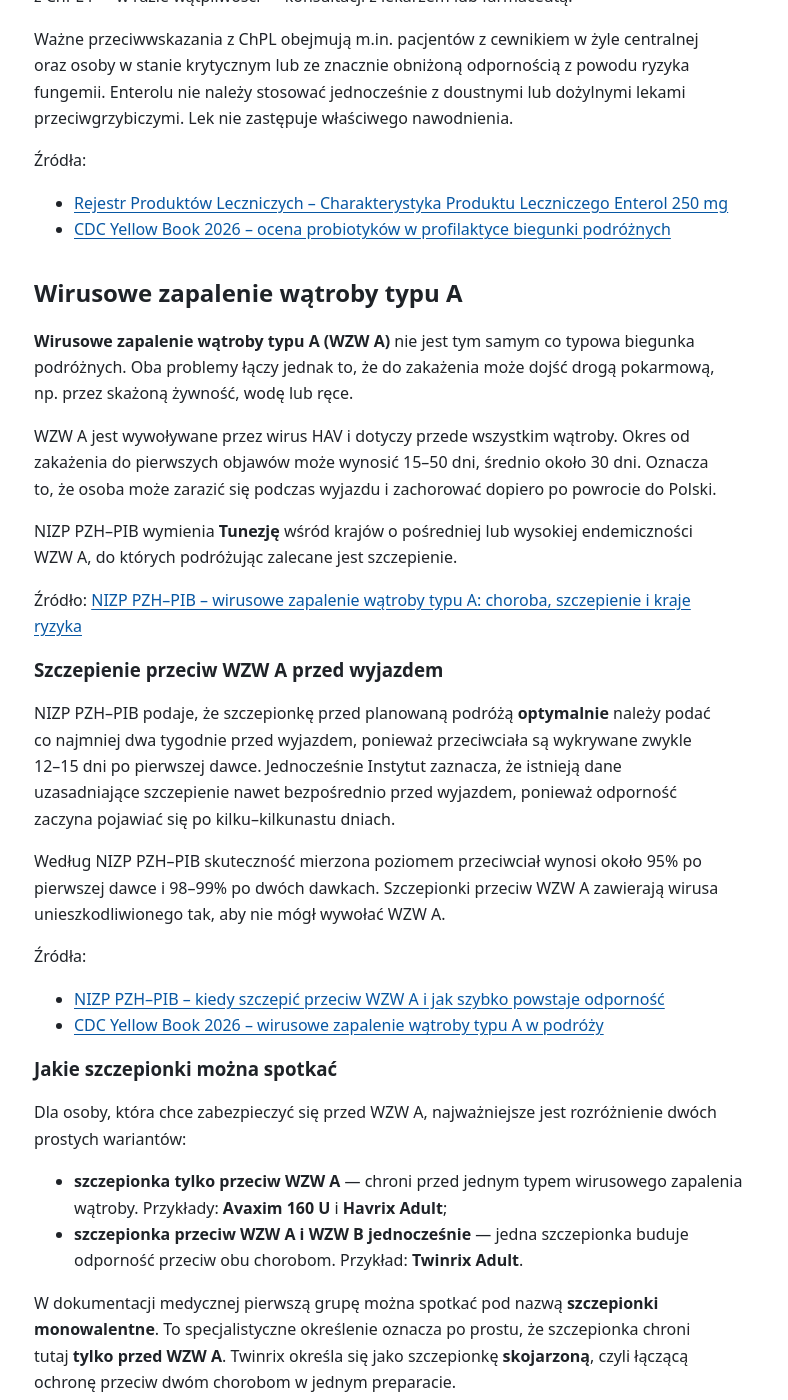
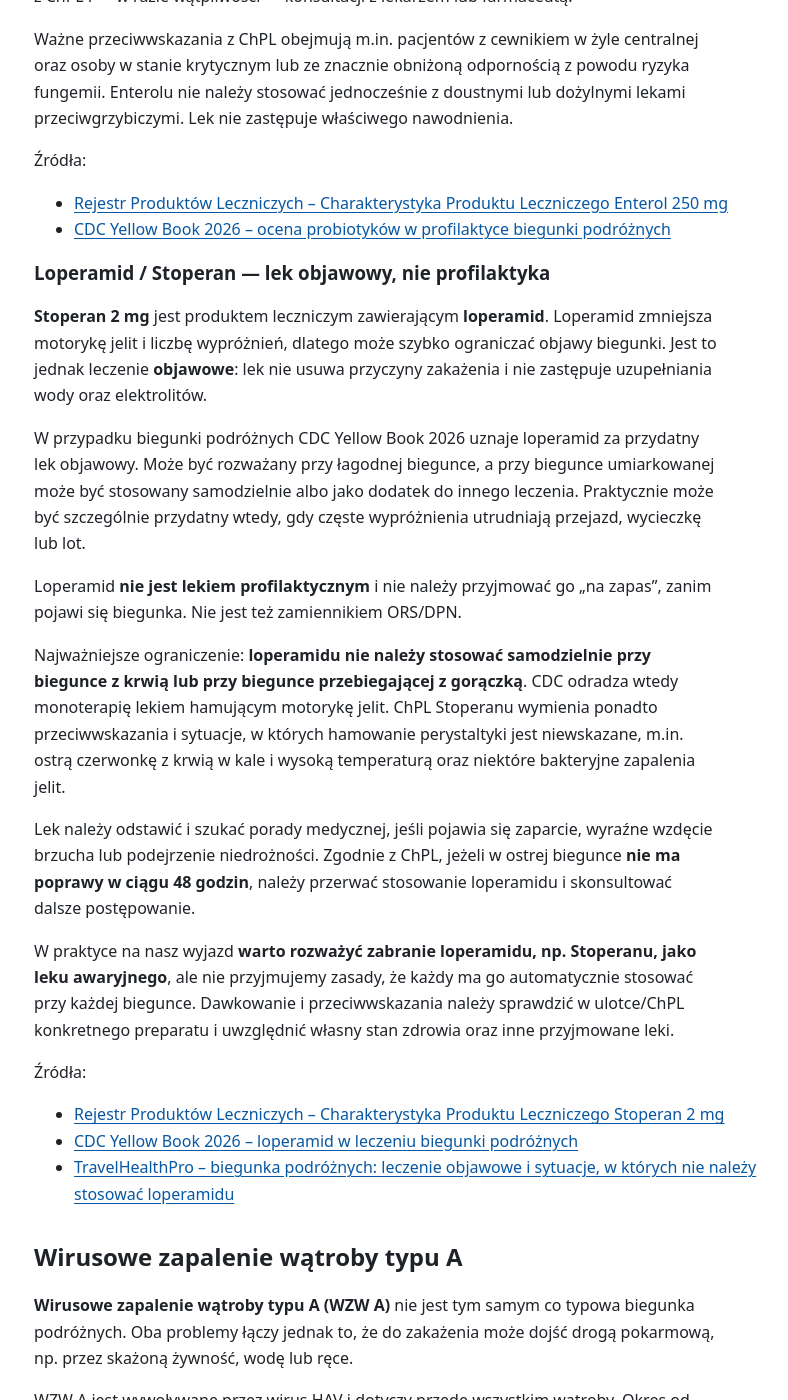
Before and after one commit to rotnicki/djerba-2026, a Jekyll site: the page built from zdrowie.md, in a window 1280 px wide and 1400 px high, scrolled down 11543 px. Shown: the whole window, without its empty margins (30-818 px from the left). Built offline with Jekyll 4.4.1, drawn with Linux system fonts in a browser that asks for light colours; our own code applies the rules of GitHub Pages for plain Markdown files; some of the changed text lies outside the part shown.

Commit message:
Dodaj zasady stosowania loperamidu i Stoperanu

```diff
--- a/zdrowie.md
+++ b/zdrowie.md
@@ -334,6 +334,26 @@
 - [Rejestr Produktów Leczniczych – Charakterystyka Produktu Leczniczego Enterol 250 mg](https://rejestry.ezdrowie.gov.pl/api/rpl/medicinal-products/7890/characteristic)
 - [CDC Yellow Book 2026 – ocena probiotyków w profilaktyce biegunki podróżnych](https://www.cdc.gov/yellow-book/hcp/preparing-international-travelers/travelers-diarrhea.html)
 
+### Loperamid / Stoperan — lek objawowy, nie profilaktyka
+
+**Stoperan 2 mg** jest produktem leczniczym zawierającym **loperamid**. Loperamid zmniejsza motorykę jelit i liczbę wypróżnień, dlatego może szybko ograniczać objawy biegunki. Jest to jednak leczenie **objawowe**: lek nie usuwa przyczyny zakażenia i nie zastępuje uzupełniania wody oraz elektrolitów.
+
+W przypadku biegunki podróżnych CDC Yellow Book 2026 uznaje loperamid za przydatny lek objawowy. Może być rozważany przy łagodnej biegunce, a przy biegunce umiarkowanej może być stosowany samodzielnie albo jako dodatek do innego leczenia. Praktycznie może być szczególnie przydatny wtedy, gdy częste wypróżnienia utrudniają przejazd, wycieczkę lub lot.
+
+Loperamid **nie jest lekiem profilaktycznym** i nie należy przyjmować go „na zapas”, zanim pojawi się biegunka. Nie jest też zamiennikiem ORS/DPN.
+
+Najważniejsze ograniczenie: **loperamidu nie należy stosować samodzielnie przy biegunce z krwią lub przy biegunce przebiegającej z gorączką**. CDC odradza wtedy monoterapię lekiem hamującym motorykę jelit. ChPL Stoperanu wymienia ponadto przeciwwskazania i sytuacje, w których hamowanie perystaltyki jest niewskazane, m.in. ostrą czerwonkę z krwią w kale i wysoką temperaturą oraz niektóre bakteryjne zapalenia jelit.
+
+Lek należy odstawić i szukać porady medycznej, jeśli pojawia się zaparcie, wyraźne wzdęcie brzucha lub podejrzenie niedrożności. Zgodnie z ChPL, jeżeli w ostrej biegunce **nie ma poprawy w ciągu 48 godzin**, należy przerwać stosowanie loperamidu i skonsultować dalsze postępowanie.
+
+W praktyce na nasz wyjazd **warto rozważyć zabranie loperamidu, np. Stoperanu, jako leku awaryjnego**, ale nie przyjmujemy zasady, że każdy ma go automatycznie stosować przy każdej biegunce. Dawkowanie i przeciwwskazania należy sprawdzić w ulotce/ChPL konkretnego preparatu i uwzględnić własny stan zdrowia oraz inne przyjmowane leki.
+
+Źródła:
+
+- [Rejestr Produktów Leczniczych – Charakterystyka Produktu Leczniczego Stoperan 2 mg](https://rejestry.ezdrowie.gov.pl/api/rpl/medicinal-products/20322/characteristic)
+- [CDC Yellow Book 2026 – loperamid w leczeniu biegunki podróżnych](https://www.cdc.gov/yellow-book/hcp/preparing-international-travelers/travelers-diarrhea.html)
+- [TravelHealthPro – biegunka podróżnych: leczenie objawowe i sytuacje, w których nie należy stosować loperamidu](https://travelhealthpro.org.uk/factsheet/53/travellers-diarrhoea)
+
 ## Wirusowe zapalenie wątroby typu A
 
 **Wirusowe zapalenie wątroby typu A (WZW A)** nie jest tym samym co typowa biegunka podróżnych. Oba problemy łączy jednak to, że do zakażenia może dojść drogą pokarmową, np. przez skażoną żywność, wodę lub ręce.
@@ -433,20 +453,22 @@
 
 - saszetki ORS/DPN, np. jeden z preparatów opisanych wyżej;
 - środek do dezynfekcji rąk zawierający co najmniej 60% alkoholu;
+- **loperamid, np. Stoperan 2 mg**, jako awaryjny lek objawowy do odpowiednich przypadków niekrwawej biegunki;
 - stale przyjmowane leki w zapasie na cały pobyt i ewentualne opóźnienie powrotu;
-- indywidualnie dobrane leki przeciwbiegunkowe lub inne leki zalecone przez lekarza lub farmaceutę.
+- inne indywidualnie dobrane leki lub preparaty zalecone przez lekarza lub farmaceutę.
 
 CDC w zestawie podróżnym wymienia m.in. doustne elektrolity oraz loperamid do objawowego leczenia niekrwawej biegunki. Loperamid **nie powinien być stosowany samodzielnie przy biegunce z krwią lub biegunce z gorączką**. Dobór leków powinien uwzględniać stan zdrowia konkretnej osoby.
 
 Źródła:
 
+- [Rejestr Produktów Leczniczych – Charakterystyka Produktu Leczniczego Stoperan 2 mg](https://rejestry.ezdrowie.gov.pl/api/rpl/medicinal-products/20322/characteristic)
 - [CDC Yellow Book 2026 – wyposażenie apteczki podróżnej](https://www.cdc.gov/yellow-book/hcp/preparing-international-travelers/travel-health-kits.html)
 - [CDC Yellow Book 2026 – leczenie i nawadnianie w biegunce podróżnych](https://www.cdc.gov/yellow-book/hcp/preparing-international-travelers/travelers-diarrhea.html)
 - [Narodowe Centrum Edukacji Żywieniowej NIZP PZH–PIB – nawodnienie w ostrej biegunce](https://ncez.pzh.gov.pl/choroba-a-dieta/dieta-w-ostrej-biegunce-nawodnienie-to-priorytet/)
 
 ## Kiedy szukać pomocy medycznej
 
-Przy biegunce konsultacji medycznej wymaga zwłaszcza ciężki lub pogarszający się stan, niemożność skutecznego nawadniania, krew w stolcu, gorączka lub utrzymywanie się objawów. ChPL Enterolu zaleca ponowną ocenę leczenia u dorosłych, jeżeli biegunka trwa dłużej niż dwa dni, albo gdy wystąpi krew w kale lub gorączka.
+Przy biegunce konsultacji medycznej wymaga zwłaszcza ciężki lub pogarszający się stan, niemożność skutecznego nawadniania, krew w stolcu, gorączka lub utrzymywanie się objawów. ChPL Enterolu zaleca ponowną ocenę leczenia u dorosłych, jeżeli biegunka trwa dłużej niż dwa dni, albo gdy wystąpi krew w kale lub gorączka. W przypadku stosowania loperamidu ChPL Stoperanu również wskazuje, że jeżeli w ostrej biegunce **w ciągu 48 godzin nie nastąpi poprawa**, lek należy odstawić i skonsultować dalsze postępowanie.
 
 Przy problemach związanych ze słońcem pomocy medycznej wymagają m.in. rozległe lub silnie bolesne oparzenia, duże pęcherze, gorączka, omdlenie, silne osłabienie, zaburzenia świadomości albo inne objawy mogące wskazywać na znaczne odwodnienie lub przegrzanie.
 
@@ -455,6 +477,7 @@
 Źródła:
 
 - [Rejestr Produktów Leczniczych – Charakterystyka Produktu Leczniczego Enterol 250 mg](https://rejestry.ezdrowie.gov.pl/api/rpl/medicinal-products/7890/characteristic)
+- [Rejestr Produktów Leczniczych – Charakterystyka Produktu Leczniczego Stoperan 2 mg](https://rejestry.ezdrowie.gov.pl/api/rpl/medicinal-products/20322/characteristic)
 - [NFZ – kiedy oparzenie słoneczne wymaga konsultacji medycznej](https://www.nfz.gov.pl/aktualnosci/aktualnosci-centrali/poradnik-pacjenta-slonce-a-nasza-skora-jak-uniknac-oparzen-slonecznych%2C8648.html)
 - [CDC Yellow Book 2026 – objawy alarmowe po kontakcie z parzącymi zwierzętami morskimi](https://www.cdc.gov/yellow-book/hcp/environmental-hazards-risks/poisonings-envenomations-and-toxic-exposures-during-travel.html)
 
```
